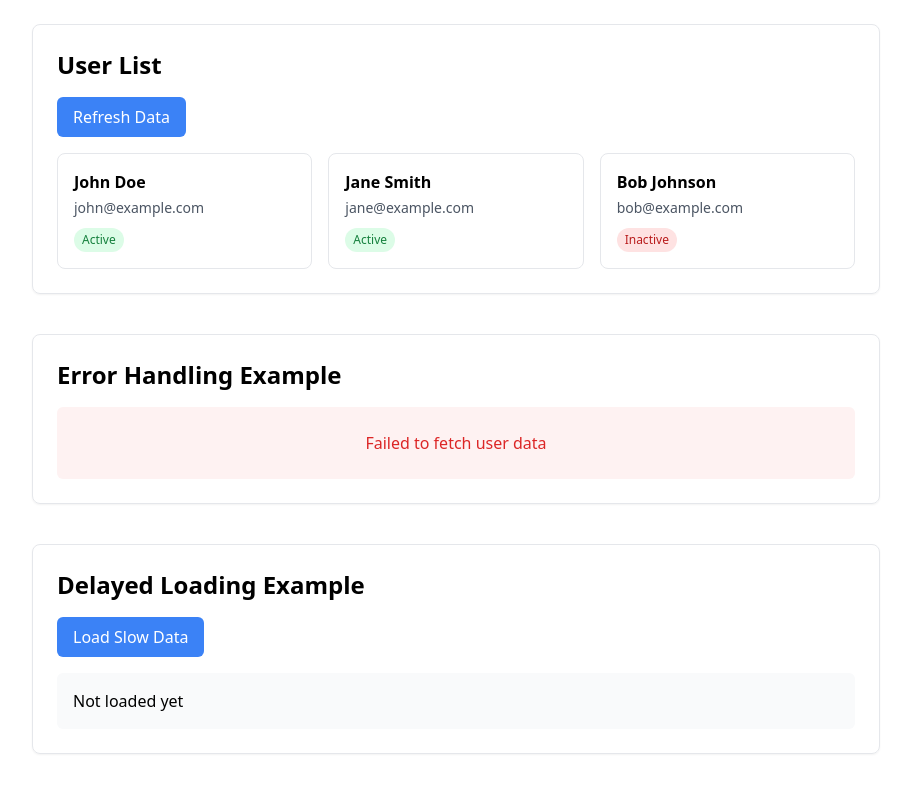
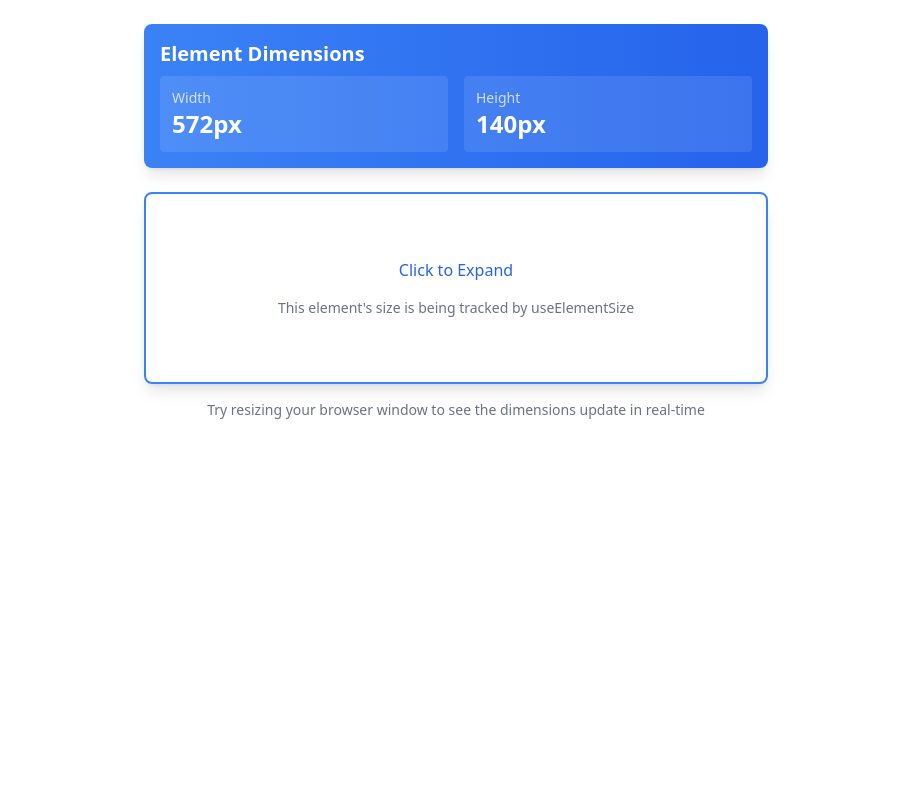
Before and after one commit to tjanuki/vue-use-sandbox, a Vue app: page / in a window 1280 px wide. Shown: the top 792 px of the page, without its empty margins (184-1095 px from the left). Built offline with nearby package versions, Linux system fonts and the light colour scheme.

Commit message:
Add ElementSizeDemo component and update App.vue
Introduced ElementSizeDemo.vue to display real-time element size tracking using useElementSize from @vueuse/core. Updated App.vue to include the new ElementSizeDemo component in place of AsyncStateDemo.

```diff
--- a/src/App.vue
+++ b/src/App.vue
@@ -2,10 +2,12 @@
 import TaskManager from './components/TaskManager.vue'
 import WindowSizeDemo from "./components/WindowSizeDemo.vue";
 import AsyncStateDemo from "./components/AsyncStateDemo.vue";
+import ElementSizeDemo from "./components/ElementSizeDemo.vue";
 </script>
 
 <template>
 <!--  <TaskManager />-->
 <!--  <WindowSizeDemo/>-->
-  <AsyncStateDemo/>
+<!--  <AsyncStateDemo/>-->
+  <ElementSizeDemo/>
 </template>
--- /dev/null
+++ b/src/components/ElementSizeDemo.vue
@@ -0,0 +1,57 @@
+<script setup lang="ts">
+import { useElementSize } from '@vueuse/core'
+import { ref } from 'vue'
+
+const target = ref<HTMLElement | null>(null)
+const { width, height } = useElementSize(target)
+
+// Toggle size functionality
+const isExpanded = ref(false)
+const toggleSize = () => {
+  isExpanded.value = !isExpanded.value
+}
+</script>
+
+<template>
+  <div class="p-6 max-w-2xl mx-auto">
+    <!-- Size display card -->
+    <div class="mb-6 bg-gradient-to-r from-blue-500 to-blue-600 rounded-lg p-4 text-white shadow-lg">
+      <h2 class="text-xl font-semibold mb-2">Element Dimensions</h2>
+      <div class="grid grid-cols-2 gap-4">
+        <div class="bg-white/10 rounded p-3">
+          <p class="text-sm opacity-75">Width</p>
+          <p class="text-2xl font-bold">{{ Math.round(width) }}px</p>
+        </div>
+        <div class="bg-white/10 rounded p-3">
+          <p class="text-sm opacity-75">Height</p>
+          <p class="text-2xl font-bold">{{ Math.round(height) }}px</p>
+        </div>
+      </div>
+    </div>
+
+    <!-- Resizable element -->
+    <div
+        ref="target"
+        :class="[
+        'transition-all duration-300 ease-in-out p-6 rounded-lg border-2 border-blue-500',
+        'bg-white shadow-lg cursor-pointer hover:shadow-xl',
+        isExpanded ? 'h-96' : 'h-48'
+      ]"
+        @click="toggleSize"
+    >
+      <div class="flex flex-col h-full items-center justify-center space-y-4">
+        <p class="text-blue-600 font-medium">
+          {{ isExpanded ? 'Click to Shrink' : 'Click to Expand' }}
+        </p>
+        <p class="text-gray-500 text-sm text-center">
+          This element's size is being tracked by useElementSize
+        </p>
+      </div>
+    </div>
+
+    <!-- Responsive info -->
+    <p class="mt-4 text-sm text-gray-500 text-center">
+      Try resizing your browser window to see the dimensions update in real-time
+    </p>
+  </div>
+</template>
```
